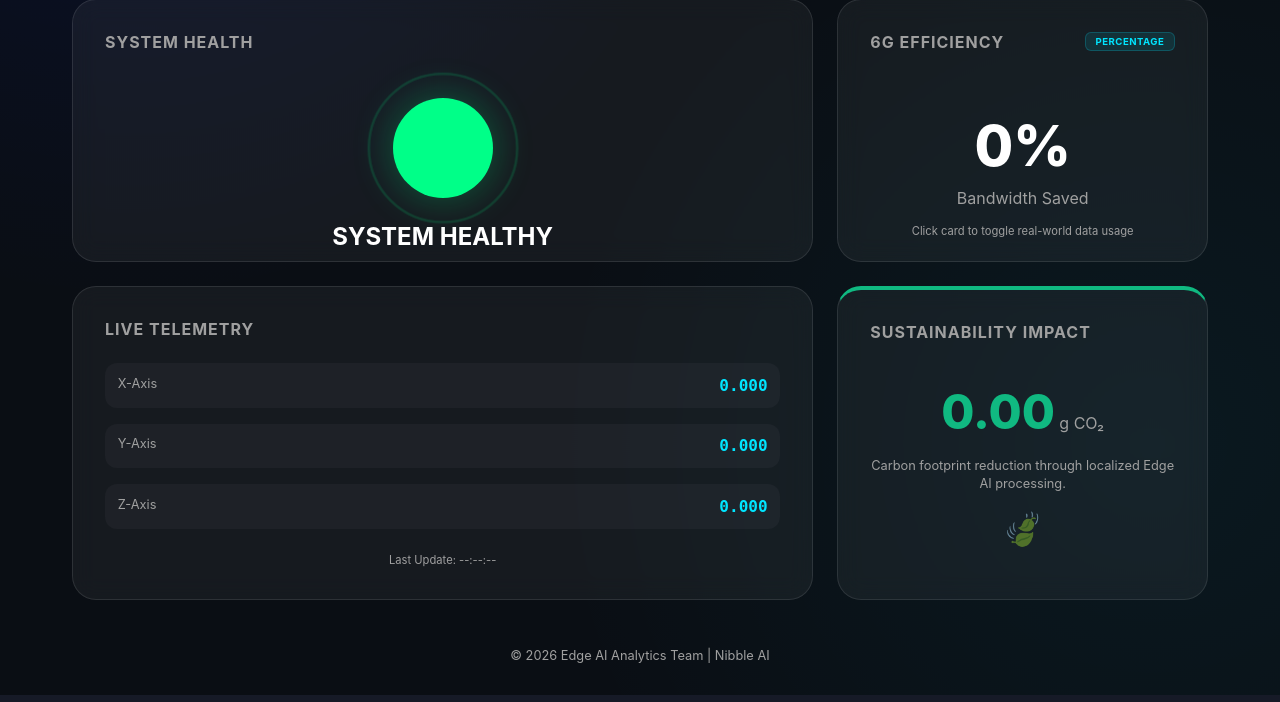
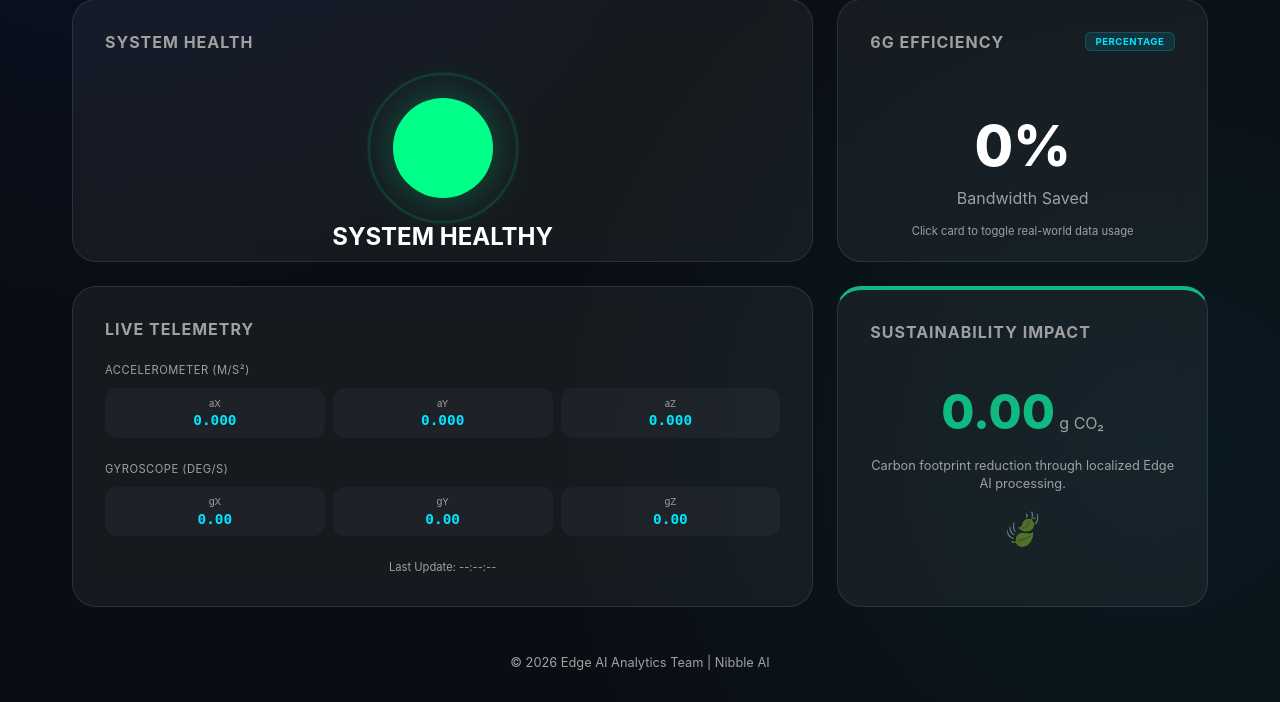
Before and after one commit to Farhad030619/HACKATHON, a Flask app: page / in a window 1280 px wide. Shown: the part 559-1261 px from the top of the page. Run offline with Flask 3, Linux system fonts and the light colour scheme.

Commit message:
Enhance dashboard with real-time serial telemetry, CO2 tracking, and efficiency toggle

```diff
--- a/app.py
+++ b/app.py
@@ -21,93 +21,105 @@
 system_status = "Healthy"
 total_data_points = 0
 transmitted_data_points = 0
-current_data = {'x': 0, 'y': 0, 'z': 0}
+last_real_data_time = 0
+current_data = {
+    'ax': 0, 'ay': 0, 'az': 0,
+    'gx': 0, 'gy': 0, 'gz': 0
+}
 co2_saved = 0.0 # in grams
 
 def calculate_co2_saved(efficiency):
-    """
-    Estimate CO2 saved by not transmitting raw data.
-    Standard metric: ~0.05g CO2 saved per 'message' not sent over 5G.
-    """
     global co2_saved
-    # If efficiency is 90%, it means we saved 9 out of 10 transmissions
-    # For every point saved, we add to the cumulative CO2 savings
     co2_saved += 0.05
 
 def serial_listener():
-    """Background thread that listens to the Serial port as provided by user."""
-    global system_status, total_data_points, transmitted_data_points, current_data
+    """Background thread that listens to the Serial port."""
+    global system_status, total_data_points, transmitted_data_points, current_data, last_real_data_time
 
     if not HAS_SERIAL:
-        print("Serial library not found. Running in MOCK mode.")
         return
 
     try:
-        ser = serial.Serial(SERIAL_PORT, BAUD_RATE, timeout=1)
-        time.sleep(0.1) # stabilize
-        print(f"CONNECTED to sensor on {SERIAL_PORT}")
+        ser = serial.Serial(SERIAL_PORT, BAUD_RATE, timeout=0.1)
+        time.sleep(0.5)
+        print(f"SERIAL: Attempting to read from {SERIAL_PORT}...")
 
         while True:
             byte_string = ser.readline()
             if byte_string:
-                line = byte_string.decode('utf-8').strip()
+                line = byte_string.decode('utf-8', errors='ignore').strip()
+                if not line: continue
+
                 try:
-                    # Parse format: x,y,z
-                    parts = line.split(',')
-                    if len(parts) == 3:
-                        x, y, z = map(float, parts)
-                        current_data = {'x': x, 'y': y, 'z': z}
+                    if "aX" in line: continue
+                    parts = [p.strip() for p in line.split(',')]
+                    if len(parts) >= 7:
+                        ax, ay, az = map(float, parts[0:3])
+                        gx, gy, gz = map(float, parts[3:6])
+                        status_str = parts[6]
+
+                        current_data = {
+                            'ax': ax, 'ay': ay, 'az': az,
+                            'gx': gx, 'gy': gy, 'gz': gz
+                        }
                         total_data_points += 1
+                        last_real_data_time = time.time()
 
-                        # Simple anomaly detection logic
-                        if abs(x) > 1.2 or abs(y) > 1.2:
-                            system_status = "Anomaly Detected"
+                        if status_str.upper() == "OK":
+                            system_status = "Healthy"
                         else:
-                            system_status = "Healthy"
-                except Exception as e:
-                    pass # Ignore malformed lines
+                            system_status = status_str
+                except:
+                    pass
     except Exception as e:
-        print(f"Serial error (will fallback to mock): {e}")
+        print(f"SERIAL ERROR: {e}")
 
 def get_data_payload():
-    """Generates the payload for the SSE stream."""
-    global system_status, total_data_points, transmitted_data_points, current_data, co2_saved
+    global system_status, total_data_points, transmitted_data_points, current_data, co2_saved, last_real_data_time
 
-    # Fallback to mock if no real data is coming (for demo/testing)
-    if total_data_points == 0:
+    # If no data has arrived in the last 2 seconds, use mock data
+    is_mocking = (time.time() - last_real_data_time > 2.0)
+
+    if is_mocking:
+        ax = random.uniform(-0.05, 0.05)
+        ay = random.uniform(-0.05, 0.05)
+        az = random.uniform(0.95, 1.05)
+        gx = random.uniform(-1, 1)
+        gy = random.uniform(-1, 1)
+        gz = random.uniform(-1, 1)
+        current_data = {
+            'ax': ax, 'ay': ay, 'az': az,
+            'gx': gx, 'gy': gy, 'gz': gz
+        }
+        # In mock mode, we still increment total_points to keep the dashboard "alive"
+        # but we don't update last_real_data_time
         total_data_points += 1
-        x = random.uniform(-0.1, 0.1)
-        y = random.uniform(-0.1, 0.1)
-        z = random.uniform(0.9, 1.1)
-        current_data = {'x': x, 'y': y, 'z': z}
-        if random.random() < 0.05: system_status = "Anomaly Detected"
-        else: system_status = "Healthy"
-
-    # Edge AI Logic:
-    # In a real scenario, only anomalies or periodic heartbeats are sent to the cloud.
-    # But for our Edge Dashboard, we show everything.
+        system_status = "Mocking Data (No Sensor)"
 
     is_cloud_transmitted = (system_status == "Anomaly Detected" or total_data_points % 20 == 0)
 
     if is_cloud_transmitted:
         transmitted_data_points += 1
     else:
-        # We saved a transmission! Add to CO2 savings.
         calculate_co2_saved(0)
 
     efficiency = round((1 - (transmitted_data_points / total_data_points)) * 100, 1)
 
     return {
-        'x': round(current_data['x'], 3),
-        'y': round(current_data['y'], 3),
-        'z': round(current_data['z'], 3),
+        'ax': round(current_data['ax'], 3),
+        'ay': round(current_data['ay'], 3),
+        'az': round(current_data['az'], 3),
+        'gx': round(current_data['gx'], 3),
+        'gy': round(current_data['gy'], 3),
+        'gz': round(current_data['gz'], 3),
         'status': system_status,
         'efficiency': efficiency,
         'co2_saved': round(co2_saved, 2),
         'transmitted': is_cloud_transmitted,
         'timestamp': time.strftime("%H:%M:%S"),
         'total_points': total_data_points,
-        'transmitted_points': transmitted_data_points
+        'transmitted_points': transmitted_data_points,
+        'is_real': not is_mocking
     }
 
 @app.route('/')
@@ -127,8 +139,8 @@
 
 if __name__ == '__main__':
     # Start Serial Listener
-    # serial_thread = threading.Thread(target=serial_listener, daemon=True)
-    # serial_thread.start()
+    serial_thread = threading.Thread(target=serial_listener, daemon=True)
+    serial_thread.start()
 
     print("Dashboard server starting on http://localhost:5001")
     serve(app, host='0.0.0.0', port=5001, threads=4)
--- a/static/css/style.css
+++ b/static/css/style.css
@@ -148,27 +148,50 @@
 
 /* Telemetry Grid */
 .telemetry-grid {
+    display: flex;
+    flex-direction: column;
+    gap: 1.5rem;
+    margin-top: 1rem;
+}
+
+.telemetry-group {
+    display: flex;
+    flex-direction: column;
+    gap: 0.5rem;
+}
+
+.group-label {
+    font-size: 0.7rem;
+    color: var(--text-secondary);
+    text-transform: uppercase;
+    letter-spacing: 0.5px;
+    margin-bottom: 0.2rem;
+}
+
+.telemetry-row {
     display: grid;
-    grid-template-columns: 1fr;
-    gap: 1rem;
-    margin-top: 1rem;
+    grid-template-columns: repeat(3, 1fr);
+    gap: 0.5rem;
 }
 
 .telemetry-item {
     display: flex;
-    justify-content: space-between;
-    padding: 0.8rem;
+    flex-direction: column;
+    align-items: center;
+    padding: 0.6rem;
     background: rgba(255, 255, 255, 0.03);
     border-radius: 12px;
 }
 
 .telemetry-item .label {
     color: var(--text-secondary);
-    font-size: 0.8rem;
+    font-size: 0.6rem;
+    margin-bottom: 0.2rem;
 }
 
 .telemetry-item .value {
     font-weight: 700;
+    font-size: 0.9rem;
     font-family: 'JetBrains Mono', monospace;
     color: var(--accent-cyan);
 }
--- a/static/js/dashboard.js
+++ b/static/js/dashboard.js
@@ -74,11 +74,11 @@
 
 source.onmessage = function(event) {
     const data = JSON.parse(event.data);
-    // Update Chart
+    // Update Chart (using accelerometer data for the main chart)
     chart.data.labels.push('');
-    chart.data.datasets[0].data.push(data.x);
-    chart.data.datasets[1].data.push(data.y);
-    chart.data.datasets[2].data.push(data.z);
+    chart.data.datasets[0].data.push(data.ax);
+    chart.data.datasets[1].data.push(data.ay);
+    chart.data.datasets[2].data.push(data.az);
 
     if (chart.data.labels.length > MAX_DATA_POINTS) {
         chart.data.labels.shift();
@@ -98,7 +98,7 @@
         statusText.style.color = '#00ff88';
     } else {
         statusIndicator.className = 'status-indicator status-anomaly';
-        statusText.innerText = 'ANOMALY DETECTED';
+        statusText.innerText = data.status.toUpperCase();
         statusText.style.color = '#ff3366';
     }
 
@@ -108,10 +108,18 @@
     // Update CO2
     document.getElementById('co2Value').innerText = data.co2_saved.toFixed(2);
 
-    // Update Raw Telemetry
-    document.getElementById('rawX').innerText = data.x.toFixed(3);
-    document.getElementById('rawY').innerText = data.y.toFixed(3);
-    document.getElementById('rawZ').innerText = data.z.toFixed(3);
+    // Update Raw Telemetry (Accelerometer)
+    document.getElementById('rawAX').innerText = data.ax.toFixed(3);
+    document.getElementById('rawAY').innerText = data.ay.toFixed(3);
+    document.getElementById('rawAZ').innerText = data.az.toFixed(3);
+
+    // Update Raw Telemetry (Gyroscope)
+    if (document.getElementById('rawGX')) {
+        document.getElementById('rawGX').innerText = data.gx.toFixed(2);
+        document.getElementById('rawGY').innerText = data.gy.toFixed(2);
+        document.getElementById('rawGZ').innerText = data.gz.toFixed(2);
+    }
+
     document.getElementById('lastUpdate').innerText = data.timestamp;
 
     // Visual feedback for 'Cloud Transmission'
--- a/templates/index.html
+++ b/templates/index.html
@@ -54,17 +54,39 @@
             <div class="card">
                 <h2>Live Telemetry</h2>
                 <div class="telemetry-grid">
-                    <div class="telemetry-item">
-                        <span class="label">X-Axis</span>
-                        <span id="rawX" class="value">0.000</span>
+                    <div class="telemetry-group">
+                        <p class="group-label">Accelerometer (m/s²)</p>
+                        <div class="telemetry-row">
+                            <div class="telemetry-item">
+                                <span class="label">aX</span>
+                                <span id="rawAX" class="value">0.000</span>
+                            </div>
+                            <div class="telemetry-item">
+                                <span class="label">aY</span>
+                                <span id="rawAY" class="value">0.000</span>
+                            </div>
+                            <div class="telemetry-item">
+                                <span class="label">aZ</span>
+                                <span id="rawAZ" class="value">0.000</span>
+                            </div>
+                        </div>
                     </div>
-                    <div class="telemetry-item">
-                        <span class="label">Y-Axis</span>
-                        <span id="rawY" class="value">0.000</span>
-                    </div>
-                    <div class="telemetry-item">
-                        <span class="label">Z-Axis</span>
-                        <span id="rawZ" class="value">0.000</span>
+                    <div class="telemetry-group">
+                        <p class="group-label">Gyroscope (deg/s)</p>
+                        <div class="telemetry-row">
+                            <div class="telemetry-item">
+                                <span class="label">gX</span>
+                                <span id="rawGX" class="value">0.00</span>
+                            </div>
+                            <div class="telemetry-item">
+                                <span class="label">gY</span>
+                                <span id="rawGY" class="value">0.00</span>
+                            </div>
+                            <div class="telemetry-item">
+                                <span class="label">gZ</span>
+                                <span id="rawGZ" class="value">0.00</span>
+                            </div>
+                        </div>
                     </div>
                 </div>
                 <div class="timestamp-display">
```
